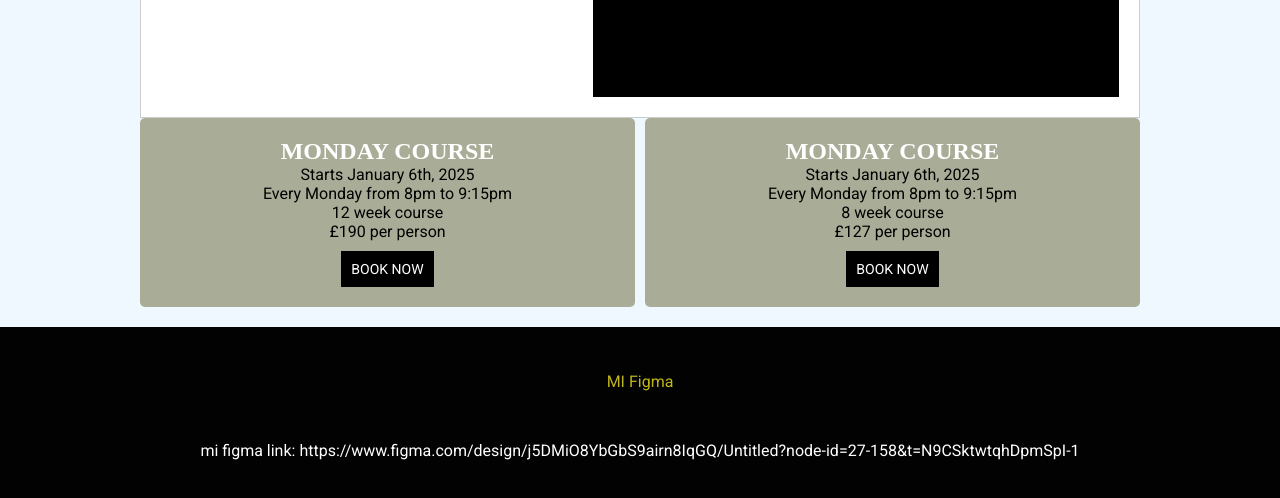
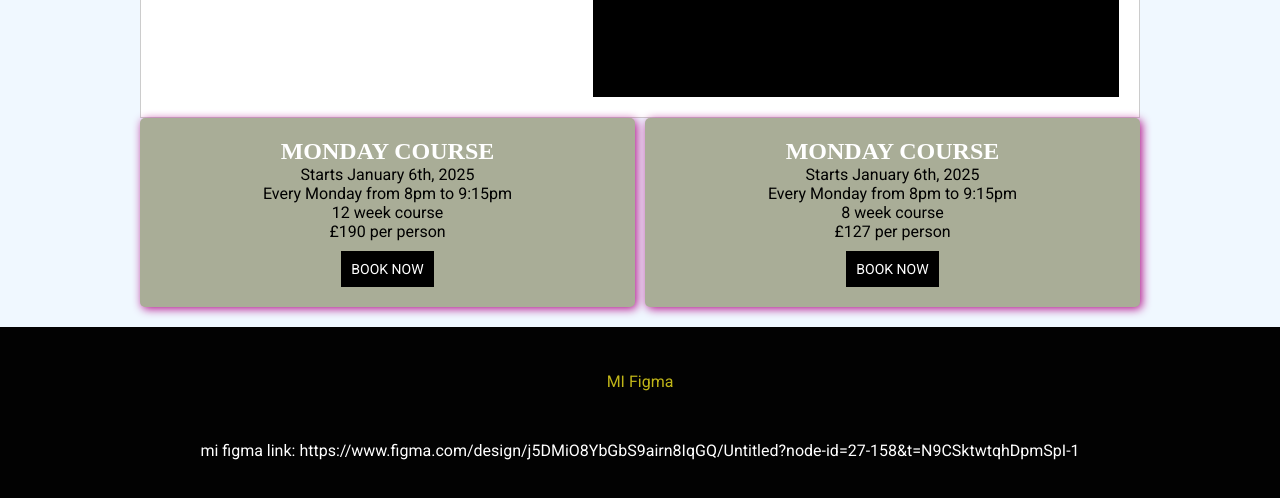
Before and after one commit to DanielTolozacor/Mi-pagina-web, a plain HTML site: page pages/start-dancing.html in a window 1280 px wide. In both pictures the pointer is over the element 640 px from the left and 891 px from the top of the page. Shown: the part 679-1177 px from the top of the page. Drawn offline with Linux system fonts and the light colour scheme; a web font is replaced by a local one.

Commit message:
agrege sobras   a las cajas de promocion

```diff
--- a/css/style.css
+++ b/css/style.css
@@ -956,6 +956,8 @@ footer p{ display: none;}
     margin: auto;
 }
 
+.courses:hover{filter: drop-shadow(2px 2px 5px rgb(177, 16, 137) ) }
+
 /* Caja de cada curso */
 .course-box {
     background-color: #a9ad97;
@@ -965,7 +967,6 @@ footer p{ display: none;}
     border-radius: 5px;
 }
 
-/* Botón */
 .button {
     display: inline-block;
     background-color: black;
```
